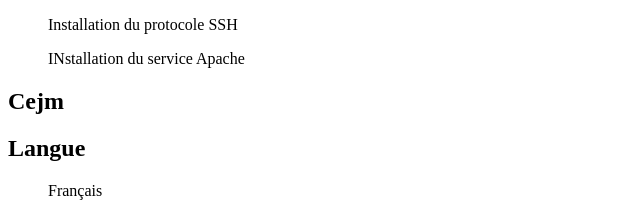
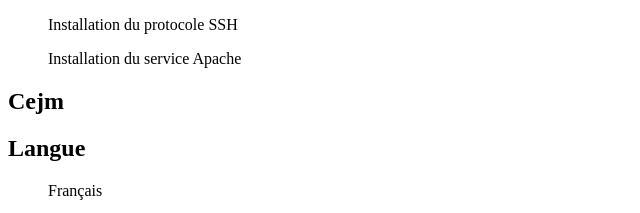
Before and after one commit to djivres/cv1, a plain HTML site: page index.htm in a window 1280 px wide. Shown: the part 529-742 px from the top of the page, 0-640 px from the left. Drawn offline with Linux system fonts and the light colour scheme.

Commit message:
Update index.htm

```diff
--- a/index.htm
+++ b/index.htm
@@ -20,7 +20,7 @@
 
         <h2>Reseau</h2>
          <ul>Installation du protocole SSH</ul>
-         <ul>INstallation du service Apache</ul>
+         <ul>Installation du service Apache</ul>
         <h2>Cejm</h2>
         <h2>Langue</h2>
          <ul>Français</ul>
```
